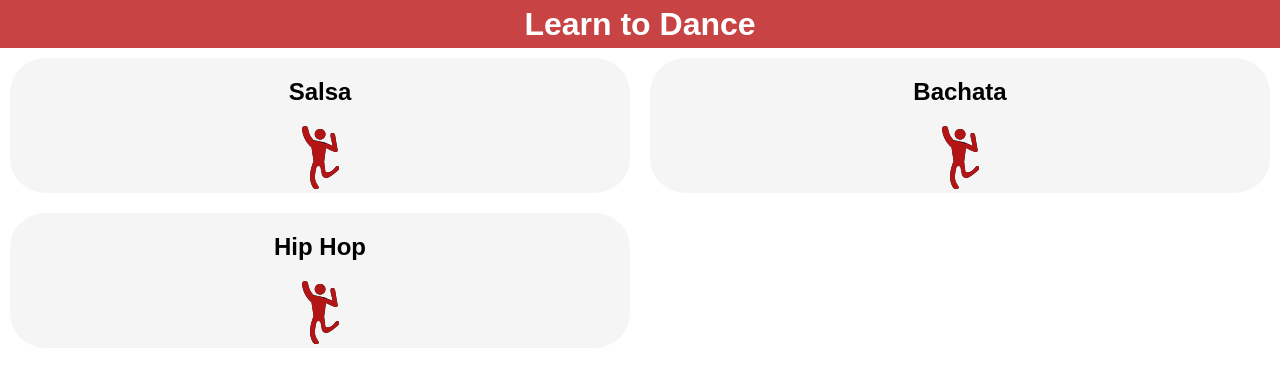
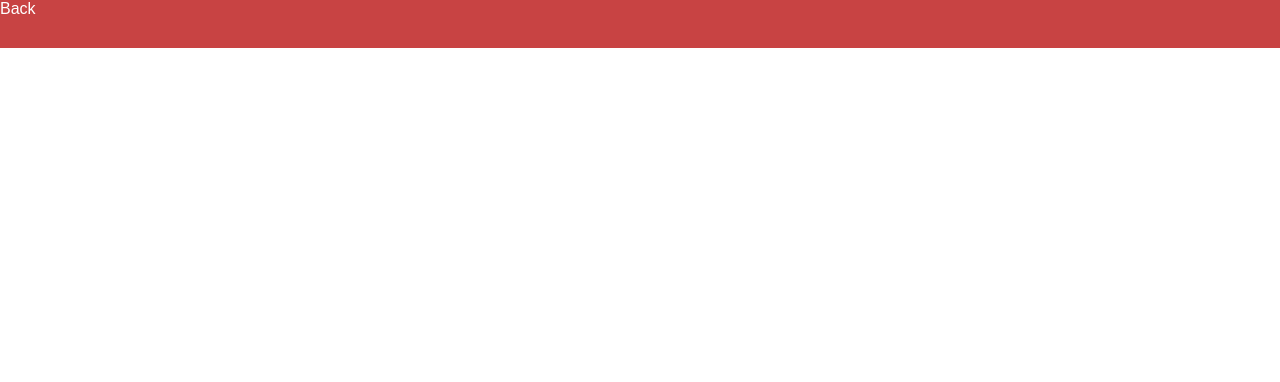
Before and after one commit to rhinojosadev/LearnToDance, a React (Create React App) app: page /salsa in a window 1280 px wide. Shown: the top 382 px of the page. Built offline with nearby package versions, Linux system fonts and the light colour scheme.

Commit message:
Added routing

```diff
--- a/package.json
+++ b/package.json
@@ -11,8 +11,11 @@
     "@types/node": "^12.0.0",
     "@types/react": "^16.9.0",
     "@types/react-dom": "^16.9.0",
+    "@types/react-router-dom": "^5.1.3",
     "react": "^16.12.0",
     "react-dom": "^16.12.0",
+    "react-router": "^3.2.5",
+    "react-router-dom": "^5.1.2",
     "react-scripts": "3.3.0",
     "typescript": "~3.7.2"
   },
--- a/src/App.tsx
+++ b/src/App.tsx
@@ -1,34 +1,25 @@
 import React from 'react';
 import Grid from '@material-ui/core/Grid';
-import { makeStyles } from '@material-ui/core/styles';
+import { BrowserRouter as Router, Switch, Route} from "react-router-dom";
 
 import Courses from "./modules/courses/Courses";
-
-const useStyles = makeStyles({
-  root: {
-    background: "#bf2323d9",
-    border: 0,
-    color: 'white',
-    height: 48,
-    "& h1": {
-      alignSelf: "center",
-      margin: "auto",
-    }
-  },
-});
+import Salsa from "./modules/courses/salsa/Salsa";
+import Bachata from "./modules/courses/bachata/Bachata";
+import HipHop from "./modules/courses/hiphop/HipHop";
 
 const App: React.FC = () => {
-  const classes = useStyles();
 
   return (
-    <>
-      <Grid container={true} className={classes.root}>
-        <h1>Learn to Dance</h1>
+    <Router>
+      <Grid container={true}>
+        <Switch>
+          <Route path="/" exact={true} component={Courses} />
+          <Route path="/salsa" component={Salsa} />
+          <Route path="/bachata" component={Bachata} />
+          <Route path="/hiphop" component={HipHop} />
+        </Switch>
       </Grid>
-      <Grid container={true}>
-        <Courses/>
-      </Grid>
-    </>
+    </Router>
   );
 }
 
--- a/src/modules/courses/Courses.tsx
+++ b/src/modules/courses/Courses.tsx
@@ -1,19 +1,39 @@
 import React from "react";
 import Grid from '@material-ui/core/Grid';
+import { makeStyles } from '@material-ui/core/styles';
 
 import Card from "../../shared/components/Card";
 
+const useStyles = makeStyles({
+    root: {
+      background: "#bf2323d9",
+      border: 0,
+      color: 'white',
+      height: 48,
+      "& h1": {
+        alignSelf: "center",
+        margin: "auto",
+      }
+    },
+  });
+
+
 const Courses: React.FC = () => {
+    const classes = useStyles();
+
     return (
         <>
-            <Grid item={true} container={true} xs={6}>
-                <Card name="Salsa"/>
+            <Grid container={true} className={classes.root}>
+                <h1>Learn to Dance</h1>
             </Grid>
             <Grid item={true} container={true} xs={6}>
-                <Card name="Bachata"/>
+                <Card name="Salsa" url="/salsa"/>
             </Grid>
             <Grid item={true} container={true} xs={6}>
-                <Card name="Hip Hop"/>
+                <Card name="Bachata" url="/bachata"/>
+            </Grid>
+            <Grid item={true} container={true} xs={6}>
+                <Card name="Hip Hop" url="/hiphop"/>
             </Grid>
         </>
     );
--- /dev/null
+++ b/src/modules/courses/bachata/Bachata.tsx
@@ -0,0 +1,11 @@
+import React from "react";
+
+const Bachata: React.FC = () => {
+    return (
+        <>
+            <p>List</p>
+        </>
+    );
+  }
+
+export default Bachata;
--- /dev/null
+++ b/src/modules/courses/hiphop/HipHop.tsx
@@ -0,0 +1,11 @@
+import React from "react";
+
+const HipHop: React.FC = () => {
+    return (
+        <>
+            <p>List</p>
+        </>
+    );
+  }
+
+export default HipHop;
--- /dev/null
+++ b/src/modules/courses/salsa/Salsa.tsx
@@ -0,0 +1,31 @@
+import React from "react";
+import Grid from '@material-ui/core/Grid';
+import { makeStyles } from '@material-ui/core/styles';
+
+const useStyles = makeStyles({
+    root: {
+      background: "#bf2323d9",
+      border: 0,
+      color: 'white',
+      height: 48,
+      "& h1": {
+        alignSelf: "center",
+        margin: "auto",
+      }
+    },
+  });
+
+
+const Salsa: React.FC = () => {
+    const classes = useStyles();
+
+    return (
+        <>
+            <Grid item={true} xs={12}  className={classes.root}>
+                Back
+            </Grid>
+        </>
+    );
+  }
+
+export default Salsa;
--- a/src/shared/components/Card.tsx
+++ b/src/shared/components/Card.tsx
@@ -1,5 +1,6 @@
 import React from "react"
 import { makeStyles } from '@material-ui/core/styles';
+import { Link } from "react-router-dom";
 import Grid from '@material-ui/core/Grid';
 import Dance from "../../assets/img/dance.png";
 
@@ -10,21 +11,27 @@ const useStyles = makeStyles({
         textAlign: "center",
         margin: "10px",
         borderRadius: "35px",
+        "& a" : {
+          textDecoration: "none",
+        }
     },
 
   });
 
 interface Card {
     name: string;
+    url: string;
 }
 
-const Card: React.FC<Card> = ({name}: Card) => {
+const Card: React.FC<Card> = ({name, url}: Card) => {
     const classes = useStyles();
 
     return (
       <Grid item={true} xs={12} className={classes.root}>
-        <h2>{name}</h2>
-        <img src={Dance} alt="dance"/>
+        <Link to={url}>
+          <h2>{name}</h2>
+          <img src={Dance} alt="dance"/>
+        </Link>
       </Grid>
     );
 }
```
